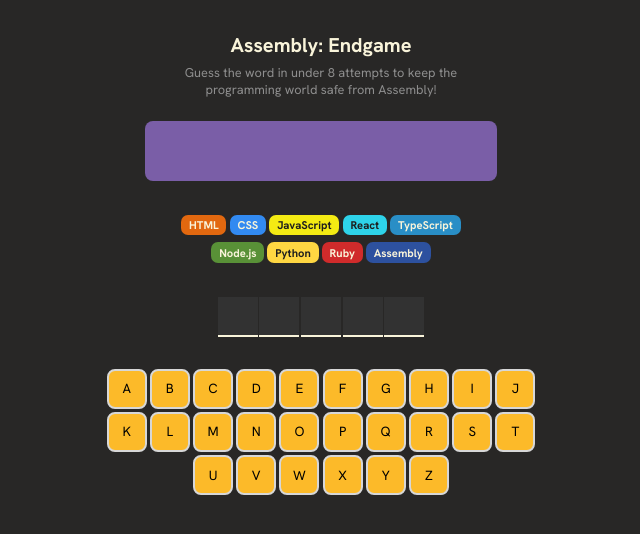
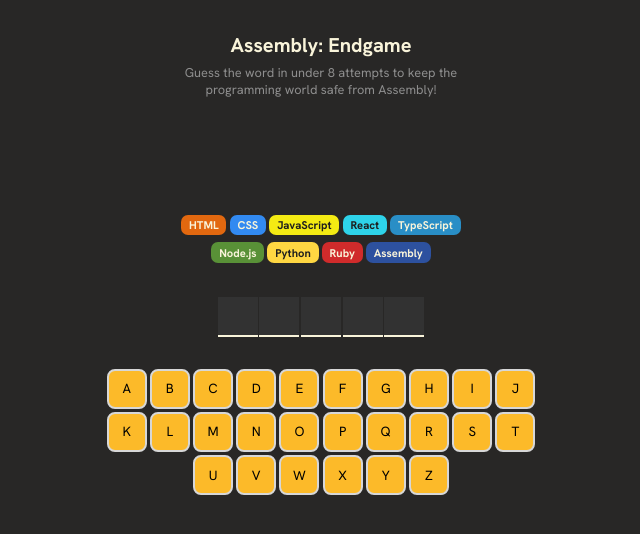
Before and after one commit to dcendry1711/asmbl, a React (Vite) app in the folder asmb/: page / in a window 1280 px wide. Shown: the top 534 px of the page, without its empty margins (319-959 px from the left). Built offline with nearby package versions, Linux system fonts and the light colour scheme.

Commit message:
display right status game

```diff
--- a/asmb/src/App.jsx
+++ b/asmb/src/App.jsx
@@ -65,6 +65,10 @@
 
   const isGameOver = isGameLost || isGameWin
 
+  //zmienna określająca czy gra jest w toku i podane są błędne odpowiedzi (wsparcie obsługi sekcji ze statusem gry)
+
+  const gameIsRuning = !isGameOver && wrongLetterCount > 0
+
   // ustawienia dot. klawiatury w aplikacji
 
   const aplhabet = 'abcdefghijklmnopqrstuvwxyz'
@@ -99,8 +103,8 @@
 
   function renderStatusGame(){
 
-    if(!isGameOver){
-      return null
+    if(gameIsRuning){
+      return `Bye bye ${languages[wrongLetterCount - 1].name}`
     }
 
     if(isGameWin){
@@ -110,7 +114,7 @@
           <p>Well done! 🎉</p>
         </>
       )
-    } else {
+    } else if(isGameLost) {
       return(
         <>
           <h2>Game Over!</h2>
@@ -124,7 +128,7 @@
     <main>
       <Header />
 
-      <section className={clsx("game-status", isGameWin && 'win', isGameLost && 'lost')}>
+      <section className={clsx("game-status", isGameWin && 'win', isGameLost && 'lost', gameIsRuning && 'runing')}>
         {renderStatusGame()}
       </section>
 
@@ -170,8 +174,8 @@
   10. Blokowanie klawiatury w momencie gdy isGameOver === true (ZROBIONE)
   11. Warunkowe wyświetlanie przycisku NEW GAME (ZROBIONE)
   12. Możliwość rozpoczęcia nowej gry po naciśnięciu przycisku "NEW GAME" (ZROBIONE)
-  13. W momencie podania błędnej litery oprócz utraty języka, w sekcji statusu gry wyświetlane jest pożegnanie danego języka
-  14. Jeżeli gra jest wygrana okno statusu gry jest odpowiednio obsłużone
-  15. Jeżeli gra jest przegrana okno statusu gry jest odpowiednio obsłużone
-  16. Słowo do odgadnięcia jest losowane i przy każdej grze jest inne
+  13. W momencie podania błędnej litery oprócz utraty języka, w sekcji statusu gry wyświetlane jest pożegnanie danego języka (ZROBIONE)
+  14. Jeżeli gra jest wygrana okno statusu gry jest odpowiednio obsłużone (ZROBIONE)
+  15. Jeżeli gra jest przegrana okno statusu gry jest odpowiednio obsłużone (ZROBIONE)
+  16. Słowo do odgadnięcia jest losowane i przy każdej grze jest inne [W trakcie]
 */
--- a/asmb/src/index.css
+++ b/asmb/src/index.css
@@ -47,7 +47,6 @@
     height: 60px;
     border-radius: 8px;
     color: #F9F4DA;
-    background: #7A5EA7;
 }
 
 .game-status.win {
@@ -56,6 +55,10 @@
 
 .game-status.lost {
     background: #BA2A2A;
+}
+
+.game-status.runing {
+    background: #7A5EA7;
 }
 
 .game-status > h2 {
```
